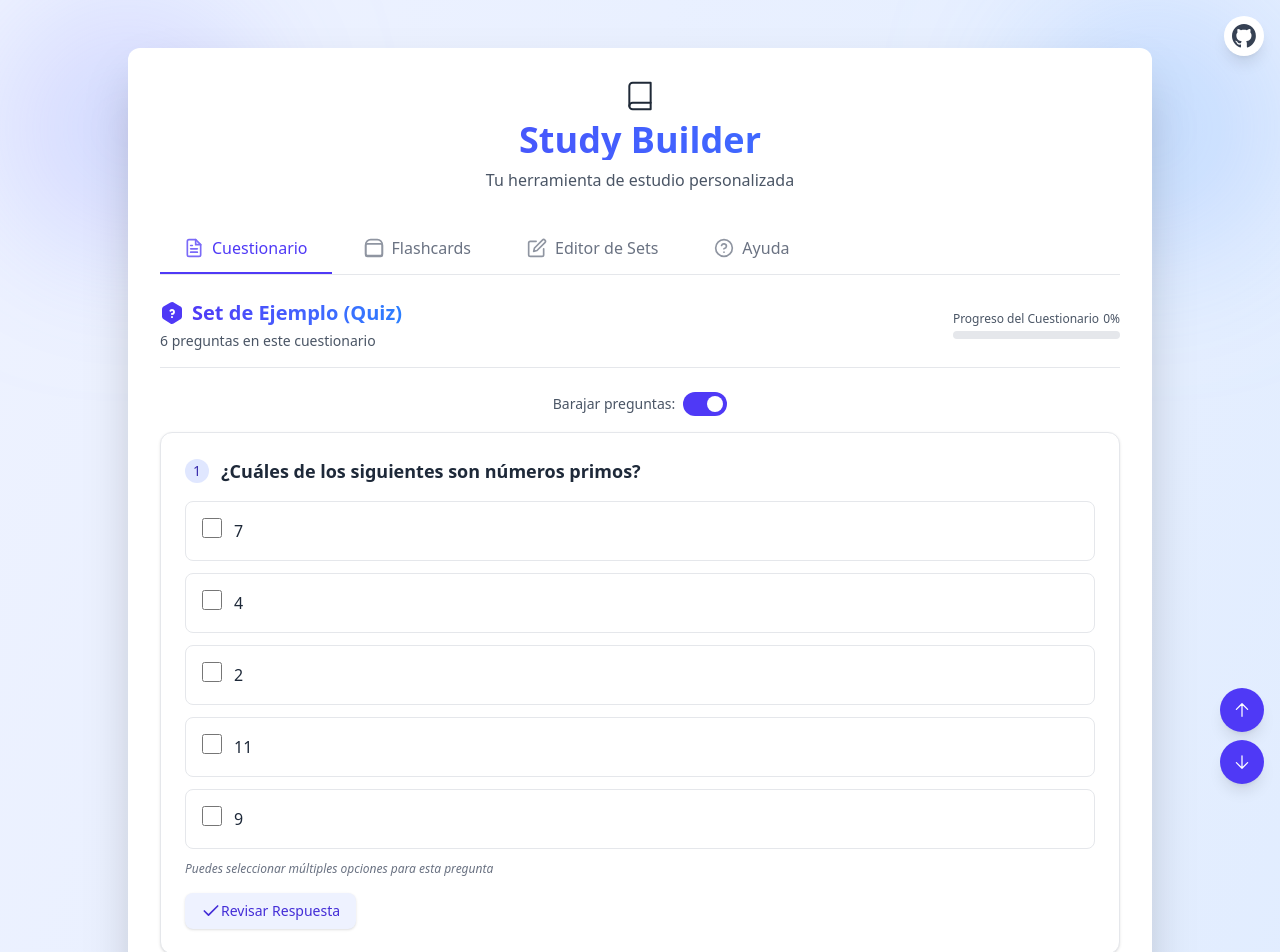
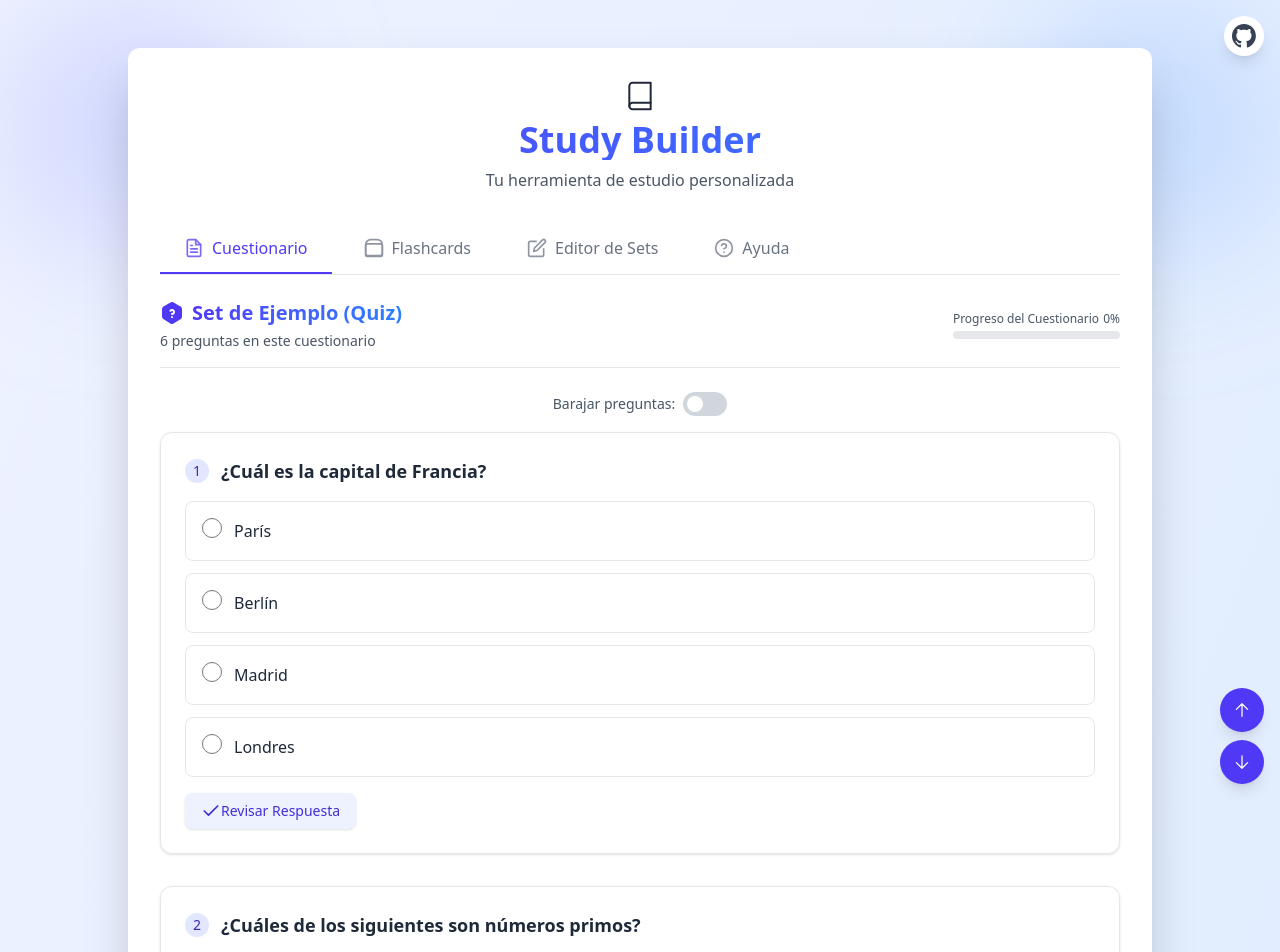
Before and after one commit to Joacohbc/study-builder, a React (Vite) app: page / in a window 1280 px wide. Shown: the top 952 px of the page. Built offline with nearby package versions, Linux system fonts and the light colour scheme.

Commit message:
feat: Enhance quiz functionality by adding shuffle support and managing shuffled data in context

```diff
--- a/src/contexts/StudySetContext.jsx
+++ b/src/contexts/StudySetContext.jsx
@@ -1,5 +1,6 @@
-import React, { createContext, useState, useEffect } from 'react';
+import React, { createContext, useState, useEffect, useCallback } from 'react';
 import { loadAllSets, saveAllSets, loadActiveSetName, saveActiveSetName, getDefaultsForType } from '../services/storageManager';
+import { shuffleArray } from '../utils/helpers'; // Import shuffleArray
 
 const StudySetContext = createContext();
 
@@ -11,6 +12,9 @@ export const StudySetProvider = ({ children }) => {
     const [quizSets, setQuizSets] = useState(null);
     const [activeQuizSetName, setActiveQuizSetName] = useState('');
     const [activeQuizData, setActiveQuizData] = useState([]);
+    const [shuffledQuizData, setShuffledQuizData] = useState([]); // New state for shuffled quiz data
+    const [isShuffleEnabled, setIsShuffleEnabled] = useState(false); // New state for shuffle preference
+
 
     // --- Flashcard State ---
     const [flashcardSets, setFlashcardSets] = useState(null);
@@ -30,7 +34,10 @@ export const StudySetProvider = ({ children }) => {
         const currentActiveQuizSetName = loadActiveSetName(quizDefaults.activeSetKey, loadedQuizSets, quizDefaults.defaultSetName);
         setQuizSets(loadedQuizSets);
         setActiveQuizSetName(currentActiveQuizSetName);
-        setActiveQuizData(loadedQuizSets[currentActiveQuizSetName] || []);
+        const currentActiveQuizData = loadedQuizSets[currentActiveQuizSetName] || [];
+        setActiveQuizData(currentActiveQuizData);
+        // Initialize shuffled data
+        setShuffledQuizData(isShuffleEnabled ? shuffleArray(currentActiveQuizData) : [...currentActiveQuizData]);
         console.log("Quiz loaded via Context. Active:", currentActiveQuizSetName, "Total:", Object.keys(loadedQuizSets).length);
 
         // Load Flashcard Data
@@ -44,6 +51,21 @@ export const StudySetProvider = ({ children }) => {
         setEditorContentType('quiz'); // Default to quiz, can be changed by user
     }, [quizDefaults.storageKey, quizDefaults.defaultSetName, quizDefaults.defaultData, quizDefaults.activeSetKey,
         flashcardDefaults.storageKey, flashcardDefaults.defaultSetName, flashcardDefaults.defaultData, flashcardDefaults.activeSetKey]);
+
+    // --- Effect to update shuffledQuizData when activeQuizData or isShuffleEnabled changes ---
+    useEffect(() => {
+        if (activeQuizData && activeQuizData.length > 0) {
+            setShuffledQuizData(isShuffleEnabled ? shuffleArray([...activeQuizData]) : [...activeQuizData]);
+        } else {
+            setShuffledQuizData([]);
+        }
+    }, [activeQuizData, isShuffleEnabled]);
+
+    // --- Toggle Shuffle Function ---
+    const toggleShuffle = useCallback(() => {
+        setIsShuffleEnabled(prev => !prev);
+    }, []);
+
 
     // --- Generic Handler Functions for Set Management ---
     const getSetFunctions = (type) => {
@@ -79,7 +101,12 @@ export const StudySetProvider = ({ children }) => {
         const { sets, setActiveSetName, setActiveData, defaults } = getSetFunctions(type);
         if (sets && sets[setName]) {
             setActiveSetName(setName);
-            setActiveData(sets[setName]);
+            const newActiveData = sets[setName] || [];
+            setActiveData(newActiveData);
+            // Update shuffled data if it's a quiz
+            if (type === 'quiz') {
+                setShuffledQuizData(isShuffleEnabled ? shuffleArray([...newActiveData]) : [...newActiveData]);
+            }
             saveActiveSetName(defaults.activeSetKey, setName);
             console.log(`${type} set '${setName}' loaded via Context.`);
         } else {
@@ -98,6 +125,10 @@ export const StudySetProvider = ({ children }) => {
             updateSets(type, newSets);
             if (activeSetName === setName) {
                 setActiveData(updatedData);
+                // Update shuffled data if it's a quiz
+                if (type === 'quiz') {
+                    setShuffledQuizData(isShuffleEnabled ? shuffleArray([...updatedData]) : [...updatedData]);
+                }
             }
             console.log(`Changes saved to ${type} set '${setName}' via Context.`);
             return true;
@@ -122,6 +153,10 @@ export const StudySetProvider = ({ children }) => {
 
         setActiveSetName(newSetName);
         setActiveData(dataToSave);
+        // Update shuffled data if it's a quiz
+        if (type === 'quiz') {
+            setShuffledQuizData(isShuffleEnabled ? shuffleArray([...dataToSave]) : [...dataToSave]);
+        }
         saveActiveSetName(defaults.activeSetKey, newSetName);
 
         console.log(`${type} set saved as '${newSetName}' and activated via Context.`);
@@ -158,6 +193,10 @@ export const StudySetProvider = ({ children }) => {
             console.log(`${type} set '${defaults.defaultSetName}' reset to defaults via Context.`);
             if (activeSetName === defaults.defaultSetName) {
                 setActiveData(defaultDataWithIds);
+                 // Update shuffled data if it's a quiz
+                if (type === 'quiz') {
+                    setShuffledQuizData(isShuffleEnabled ? shuffleArray([...defaultDataWithIds]) : [...defaultDataWithIds]);
+                }
             }
         }
     };
@@ -166,6 +205,9 @@ export const StudySetProvider = ({ children }) => {
         quizSets,
         activeQuizSetName,
         activeQuizData,
+        shuffledQuizData, // Expose shuffled quiz data
+        isShuffleEnabled, // Expose shuffle state
+        toggleShuffle, // Expose shuffle toggle function
         flashcardSets,
         activeFlashcardSetName,
         activeFlashcardData,
--- a/src/tabs/QuizTab.jsx
+++ b/src/tabs/QuizTab.jsx
@@ -1,6 +1,5 @@
 import React, { useState, useEffect, useCallback } from 'react';
 import { useStudySets } from '../contexts/useStudySets'; // Import useStudySets
-import { shuffleArray } from '../utils/helpers';
 import { evaluateSingleQuestion } from '../services/evaluationService'; // Import the evaluation service
 import CheckIcon from '../icons/CheckIcon';
 import RefreshIcon from '../icons/RefreshIcon';
@@ -10,35 +9,37 @@ import QuestionList from '../components/quizz/QuestionList'; // Import the new Q
 import QuizResults from '../components/quizz/QuizResults'; // Import the new QuizResults component
 
 // Quiz Tab Component: Manages the quiz state, question rendering, and results
-const QuizTab = ({ onQuizComplete }) => { // Removed quizData and activeSetName from props
-    const { activeQuizData, activeQuizSetName } = useStudySets(); // Get data from context
+const QuizTab = ({ onQuizComplete }) => {
+    const {
+        activeQuizData,
+        activeQuizSetName,
+        shuffledQuizData,
+        isShuffleEnabled,
+        toggleShuffle
+    } = useStudySets(); // Get data and shuffle logic from context
 
-    // State for shuffled questions to display
-    const [shuffledQuestions, setShuffledQuestions] = useState([]);
     // State to store user answers { questionId: answerValue }
     const [answers, setAnswers] = useState({});
+
     // State to track if the quiz has been submitted
     const [isSubmitted, setIsSubmitted] = useState(false);
+
     // State to store calculated results and feedback for the whole quiz
-    const [results, setResults] = useState(null); // { score, total, feedback: { questionId: {...} } }
+    const [results, setResults] = useState(null);
+
     // State to store feedback for individually checked questions
-    const [individualFeedback, setIndividualFeedback] = useState({}); // { questionId: feedbackObject }
-    const [isShuffleEnabled, setIsShuffleEnabled] = useState(true); // New state for shuffle preference
+    const [individualFeedback, setIndividualFeedback] = useState({});
 
-    // Effect to shuffle questions when the component mounts or activeQuizData changes
+    // Effect to shuffle questions when the component mounts or activeQuizData changes - REMOVED, logic moved to context
     // Also reset state when activeQuizData changes (meaning a new set was loaded)
     useEffect(() => {
-        if (activeQuizData && activeQuizData.length > 0) {
-            setShuffledQuestions(isShuffleEnabled ? shuffleArray(activeQuizData) : [...activeQuizData]);
-        } else {
-            setShuffledQuestions([]);
-        }
-        // Reset quiz state if activeQuizData changes or shuffle preference changes
+        // Reset quiz state if activeQuizData changes (new set loaded) or shuffle preference changes
+        // Shuffling itself is now handled by the context
         setAnswers({});
         setIsSubmitted(false);
         setResults(null);
         setIndividualFeedback({}); // Reset individual feedback
-    }, [activeQuizData, isShuffleEnabled]); // Dependency on activeQuizData and isShuffleEnabled
+    }, [activeQuizData, isShuffleEnabled]); // Dependency on activeQuizData and isShuffleEnabled (from context)
 
     // Callback to handle answer changes from single/multiple choice questions
     const handleAnswerChange = useCallback((questionId, value) => {
@@ -79,7 +80,7 @@ const QuizTab = ({ onQuizComplete }) => { // Removed quizData and activeSetName
 
     // Handle checking a single question
     const handleCheckSingleQuestion = useCallback((questionId) => {
-        const questionData = (activeQuizData || []).find(q => q.id === questionId);
+        const questionData = (shuffledQuizData || []).find(q => q.id === questionId); // Use shuffledQuizData
         const userAnswer = answers[questionId];
         if (questionData) {
             const feedback = evaluateSingleQuestion(questionData, userAnswer);
@@ -88,7 +89,7 @@ const QuizTab = ({ onQuizComplete }) => { // Removed quizData and activeSetName
                 [questionId]: feedback,
             }));
         }
-    }, [activeQuizData, answers, evaluateSingleQuestion]);
+    }, [shuffledQuizData, answers, evaluateSingleQuestion]);
 
 
     // Handle form submission: calculate score and generate feedback
@@ -98,7 +99,7 @@ const QuizTab = ({ onQuizComplete }) => { // Removed quizData and activeSetName
 
         let score = 0;
         const detailedFeedback = {}; // Store feedback for each question
-        const currentQuestions = activeQuizData || []; // Use the currently loaded data
+        const currentQuestions = shuffledQuizData || []; // Use shuffledQuizData from context
 
         // Iterate over the current questions to evaluate
         currentQuestions.forEach(qData => {
@@ -126,23 +127,23 @@ const QuizTab = ({ onQuizComplete }) => { // Removed quizData and activeSetName
 
     // Handle the "Retry" button click
     const handleRetry = () => {
-        if (activeQuizData && activeQuizData.length > 0) {
-            setShuffledQuestions(isShuffleEnabled ? shuffleArray(activeQuizData) : [...activeQuizData]);
-        } else {
-            setShuffledQuestions([]);
-        }
+        // Shuffling is handled by context, just reset other states
         setAnswers({}); // Clear answers
         setIsSubmitted(false); // Reset submission state
         setResults(null); // Clear results
         setIndividualFeedback({}); // Clear individual feedback
         window.scrollTo(0, 0); // Scroll to the top of the page
+        // If shuffle is enabled, the context will provide a new shuffle on next render if activeQuizData changes.
+        // If we want to force a re-shuffle even if activeQuizData hasn't changed,
+        // we might need a dedicated "reshuffle" function in the context.
+        // For now, this relies on the existing context logic.
     };
 
     // Calcular el porcentaje de respuestas contestadas
     const calculateCompletionPercentage = () => {
-        if (!activeQuizData || activeQuizData.length === 0) return 0;
+        if (!shuffledQuizData || shuffledQuizData.length === 0) return 0; // Use shuffledQuizData
 
-        const answeredQuestions = shuffledQuestions.filter(q =>
+        const answeredQuestions = shuffledQuizData.filter(q =>  // Use shuffledQuizData
             q.id && (
                 answers[q.id] !== undefined &&
                 answers[q.id] !== null &&
@@ -152,14 +153,14 @@ const QuizTab = ({ onQuizComplete }) => { // Removed quizData and activeSetName
         );
 
         // Return current and total for the ProgressBar component
-        return { current: answeredQuestions.length, total: shuffledQuestions.length };
+        return { current: answeredQuestions.length, total: shuffledQuizData.length }; // Use shuffledQuizData
     };
 
     return (
         <div className="animate-fade-in">
             <QuizHeader
                 activeSetName={activeQuizSetName}
-                quizData={activeQuizData}
+                quizData={shuffledQuizData} // Use shuffledQuizData
                 isSubmitted={isSubmitted}
                 completionPercentage={calculateCompletionPercentage()}
             />
@@ -171,7 +172,7 @@ const QuizTab = ({ onQuizComplete }) => { // Removed quizData and activeSetName
                 </label>
                 <button
                     id="quiz-shuffle-toggle"
-                    onClick={() => setIsShuffleEnabled(!isShuffleEnabled)}
+                    onClick={toggleShuffle} // Use toggleShuffle from context
                     className={`relative inline-flex items-center h-6 rounded-full w-11 transition-colors duration-200 ease-in-out focus:outline-none focus:ring-2 focus:ring-offset-2 focus:ring-indigo-500 ${isShuffleEnabled ? 'bg-indigo-600' : 'bg-gray-300'}`}
                     aria-pressed={isShuffleEnabled}
                 >
@@ -182,13 +183,13 @@ const QuizTab = ({ onQuizComplete }) => { // Removed quizData and activeSetName
                 </button>
             </div>
 
-            {(!activeQuizData || activeQuizData.length === 0) ? (
+            {(!shuffledQuizData || shuffledQuizData.length === 0) ? ( // Use shuffledQuizData
                 <NoQuestions activeSetName={activeQuizSetName} />
             ) : (
                 /* Render the quiz form */
                 <form onSubmit={handleSubmit} className="space-y-8">
                     <QuestionList
-                        questions={shuffledQuestions}
+                        questions={shuffledQuizData} // Use shuffledQuizData
                         answers={answers}
                         individualFeedback={individualFeedback}
                         isSubmitted={isSubmitted}
@@ -220,7 +221,7 @@ const QuizTab = ({ onQuizComplete }) => { // Removed quizData and activeSetName
                     results={results}
                     activeSetName={activeQuizSetName}
                     onRetry={handleRetry}
-                    shuffledQuestions={shuffledQuestions}
+                    shuffledQuestions={shuffledQuizData} // Use shuffledQuizData
                 />
             )}
         </div>
```
